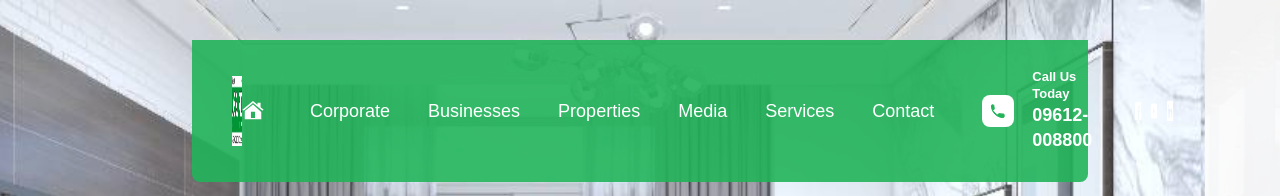
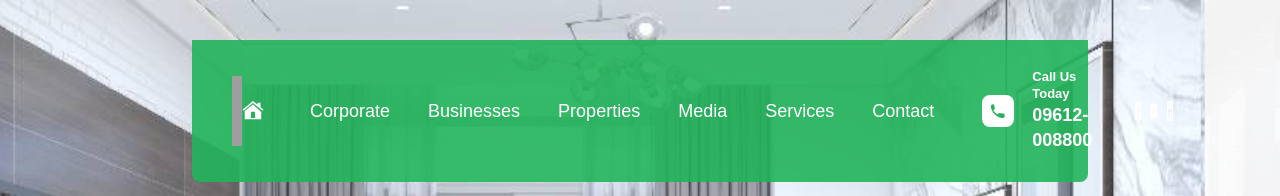
Before and after one commit to nexcent-tech/client_Leading_Real_Estate, a plain HTML site: page index.html in a window 1280 px wide. Shown: the top 196 px of the page. Drawn offline with Linux system fonts and the light colour scheme; grey boxes are pictures that could not be loaded.

Commit message:
Update navbar logo to AMARA Development branding

```diff
--- a/index.html
+++ b/index.html
@@ -21,7 +21,7 @@
   <section class="w-[70%] mx-auto absolute top-10 left-0 right-0 z-10">
     <div class="navbar">
       <div class="navbar-left">
-        <img src="./assets/images/assure-group-corporate-logo-sm.webp" alt="Assure Group Logo" class="logo" />
+        <img src="https://amaradevelopmentbd.com/wp-content/uploads/2025/05/cropped-AMARA_Logo_Header.png" alt="Assure Group Logo" class="logo" />
       </div>
       <!-- Hamburger for mobile -->
       <button id="navbar-toggle" class="block lg:hidden ml-auto text-white focus:outline-none" aria-label="Open Menu">
```
